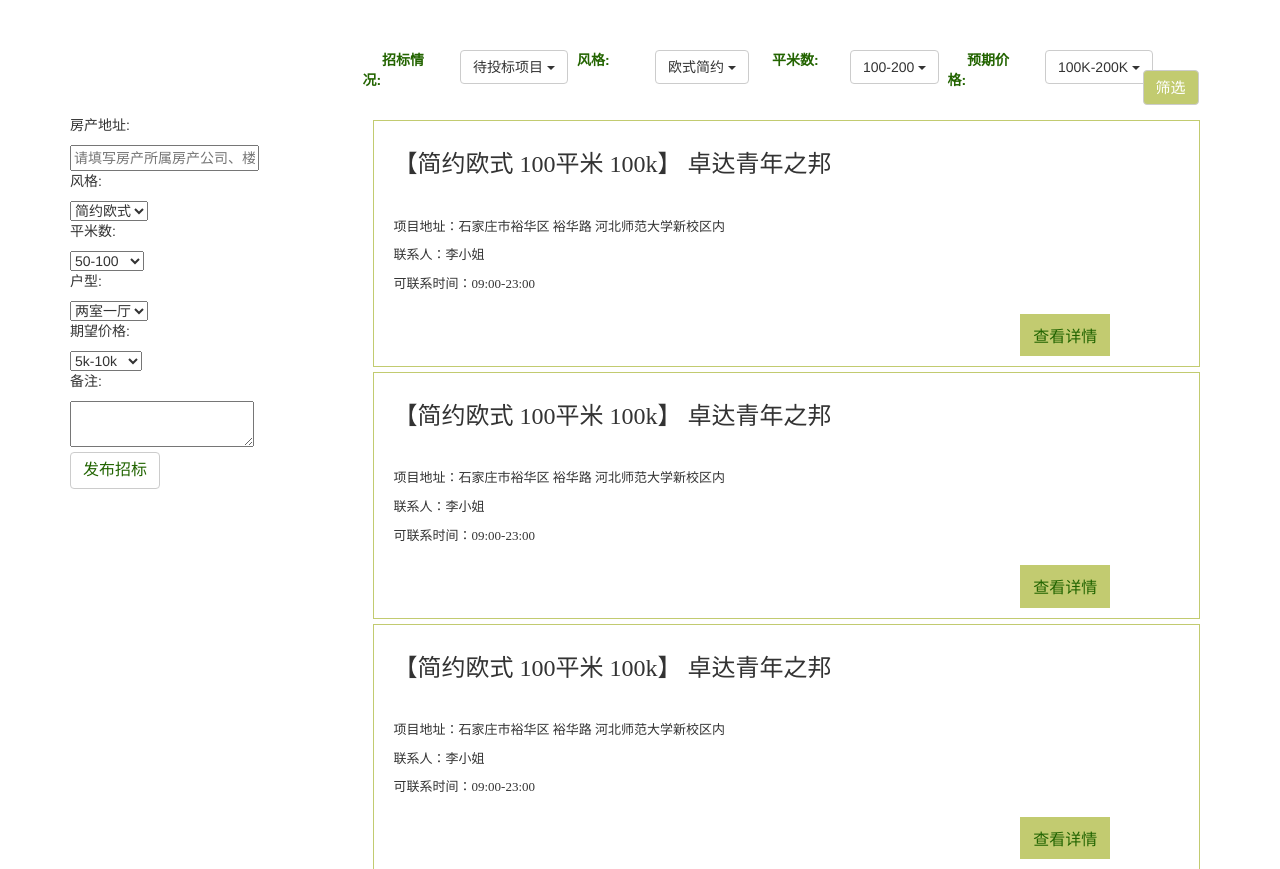
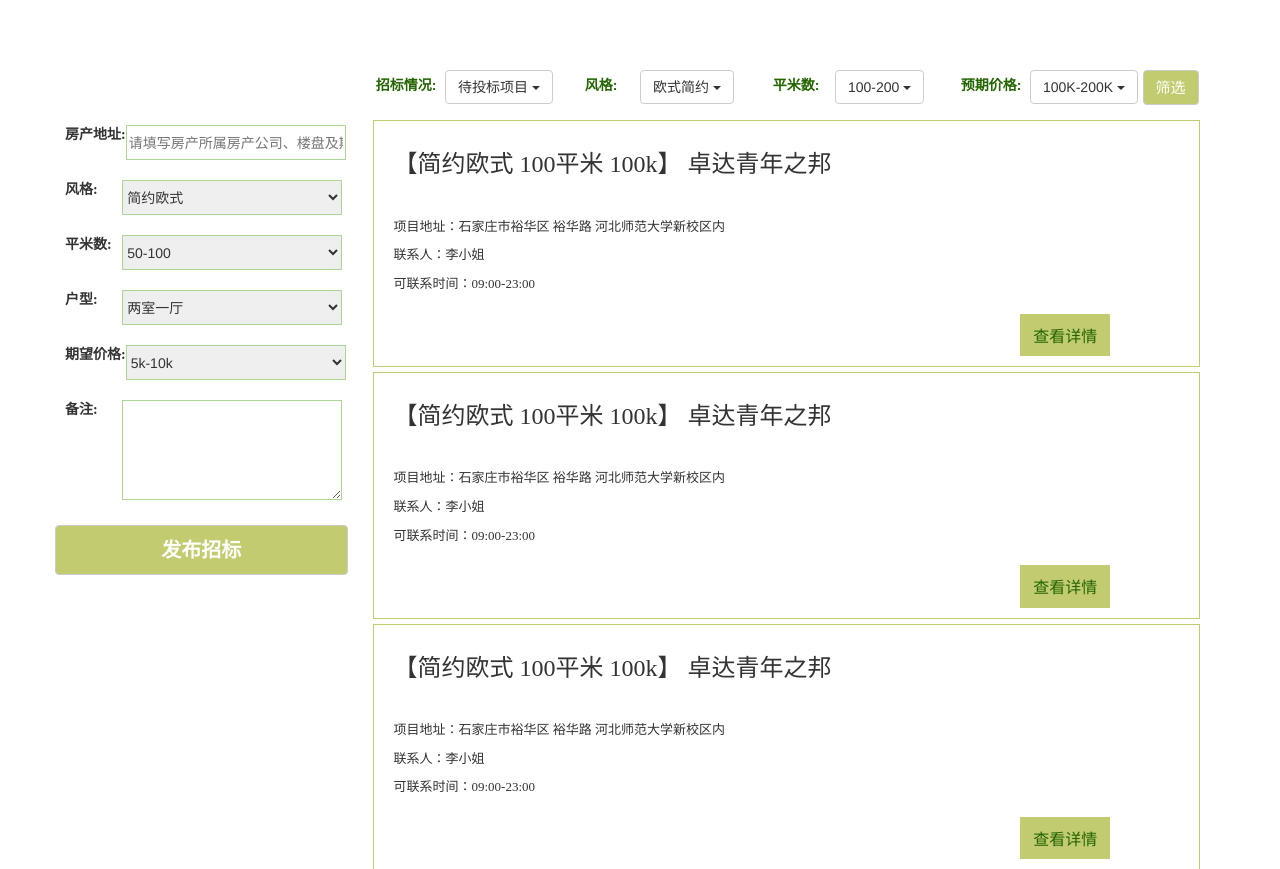
Before and after one commit to bianyichao/h5_2014_xishuashua, a PHP site: page /jzzp.html in a window 1280 px wide; the page is wider, and only the part inside the window is pictured. Shown: the part 520-1389 px from the top of that part. Run offline with PHP 8.4, Linux system fonts and the light colour scheme.

Commit message:
招标页修改

```diff
--- a/喜刷刷前台/css/hanziqiang.css
+++ b/喜刷刷前台/css/hanziqiang.css
@@ -97,6 +97,7 @@
 .zp1{
     color: rgb(35,100,0);
     font-weight: bold;
+    padding-top: 20px;
 }
 .zp2{
     background-color: rgb(194,203,112);
@@ -104,6 +105,55 @@
     font-size: 15px;
     margin-top:30px;
 }
-    .zx1{
+.zp3{
+    padding: 0px;
+    padding-top: 5px;
+    text-align: center;
+}
+.zp4{
+    padding: 0px;
+}
+.zp5 a{
+    color: white;
+    font-size: 20px;
+    font-weight: bold;
+    font-family: "微软雅黑";
+}
+.zp5 button{
+    width: 100%;
+    height: 50px;
+    background-color:rgb(194,203,112);
+}
+.zp6{
+    padding: 0px;
+}
+.widnow{
+    width: 100%;
+}
+.specialul li {
+    padding-top: 10px;
+    padding-bottom: 10px;
+}
+.specialul p{
+    text-align: center;
+    float: left;
+    padding-left: 10px;
+    font-size: 14px;
+    font-family: "微软雅黑";
+    font-weight:bold;
+}
+.specialul input{
+    height: 35px;
+    width: 220px;
+    border: 1px solid #aed499;
+}
+.specialul select {
+    height: 35px;
+    width: 220px;
+    border: 1px solid #aed499;
+}
+.specialul textarea {
     height: 100px;
+    width: 220px;
+    border: 1px solid #aed499;
 }
```
Lines whose indentation alone changed are shown as unchanged.
